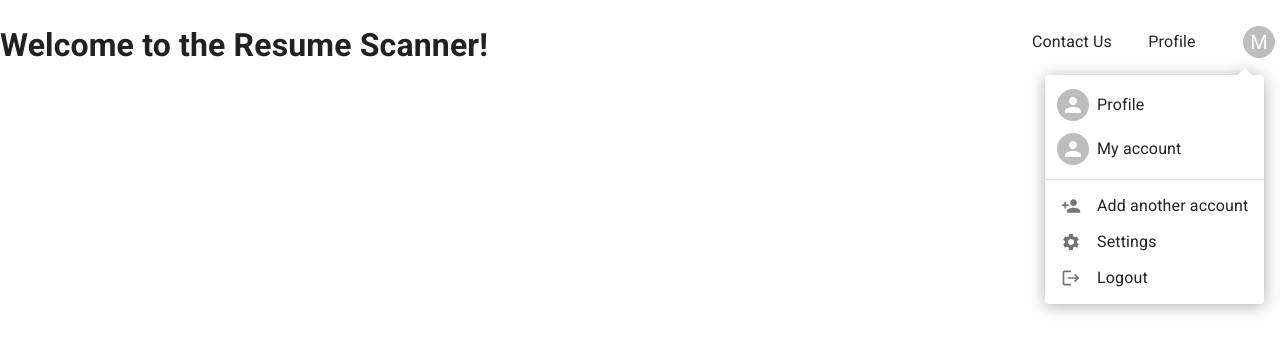
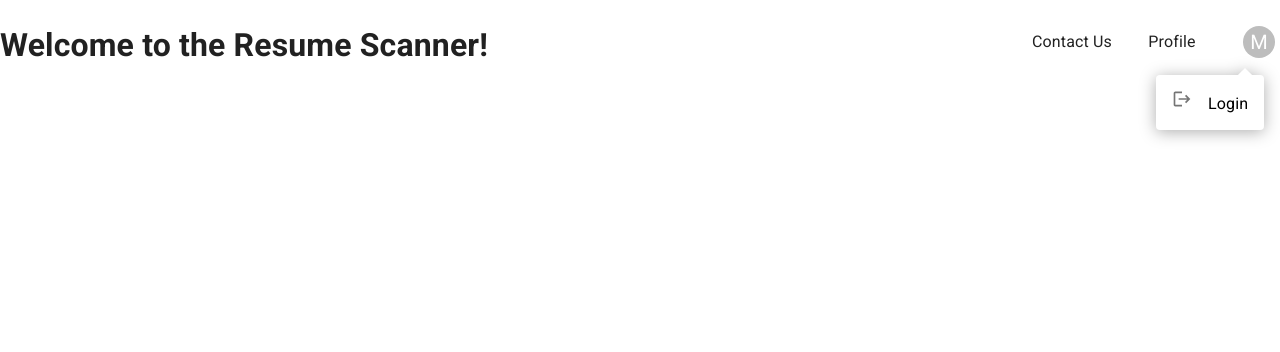
Before and after one commit to ReichertA2/Resume-Scanner, a React (Create React App) app: page / in a window 1280 px wide. Both pictures are taken after a click on the button "Account settings". Shown: the top 352 px of the page. Built offline with nearby package versions, Linux system fonts and the light colour scheme.

Commit message:
added the login and logout routes when there is a user in navbar component

```diff
--- a/src/components/NavBar.js
+++ b/src/components/NavBar.js
@@ -1,4 +1,4 @@
-import * as React from 'react';
+import React, { useContext } from "react";
 import Box from '@mui/material/Box';
 import Avatar from '@mui/material/Avatar';
 import Menu from '@mui/material/Menu';
@@ -11,8 +11,12 @@ import Tooltip from '@mui/material/Tooltip';
 import PersonAdd from '@mui/icons-material/PersonAdd';
 import Settings from '@mui/icons-material/Settings';
 import Logout from '@mui/icons-material/Logout';
+import { AppContext } from "../context/AppContext";
+import { Link } from "react-router-dom";
 
 export default function AccountMenu() {
+  // const theme = useTheme();
+  const { user} = useContext(AppContext);
   const [anchorEl, setAnchorEl] = React.useState(null);
   const open = Boolean(anchorEl);
   const handleClick = (event) => {
@@ -74,6 +78,7 @@ export default function AccountMenu() {
         transformOrigin={{ horizontal: 'right', vertical: 'top' }}
         anchorOrigin={{ horizontal: 'right', vertical: 'bottom' }}
       >
+        {user.first_name? <section>
         <MenuItem>
           <Avatar /> Profile
         </MenuItem>
@@ -101,6 +106,18 @@ export default function AccountMenu() {
           Logout
 
         </MenuItem>
+        </section>
+        :<MenuItem>
+          <Link
+            to="/login"
+            style={{ textDecoration: "none", color: "black" }}>
+          <ListItemIcon>
+            <Logout fontSize="small" />
+          </ListItemIcon>
+            Login
+          </Link>
+
+        </MenuItem>}
       </Menu>
     </React.Fragment>
   );
```
